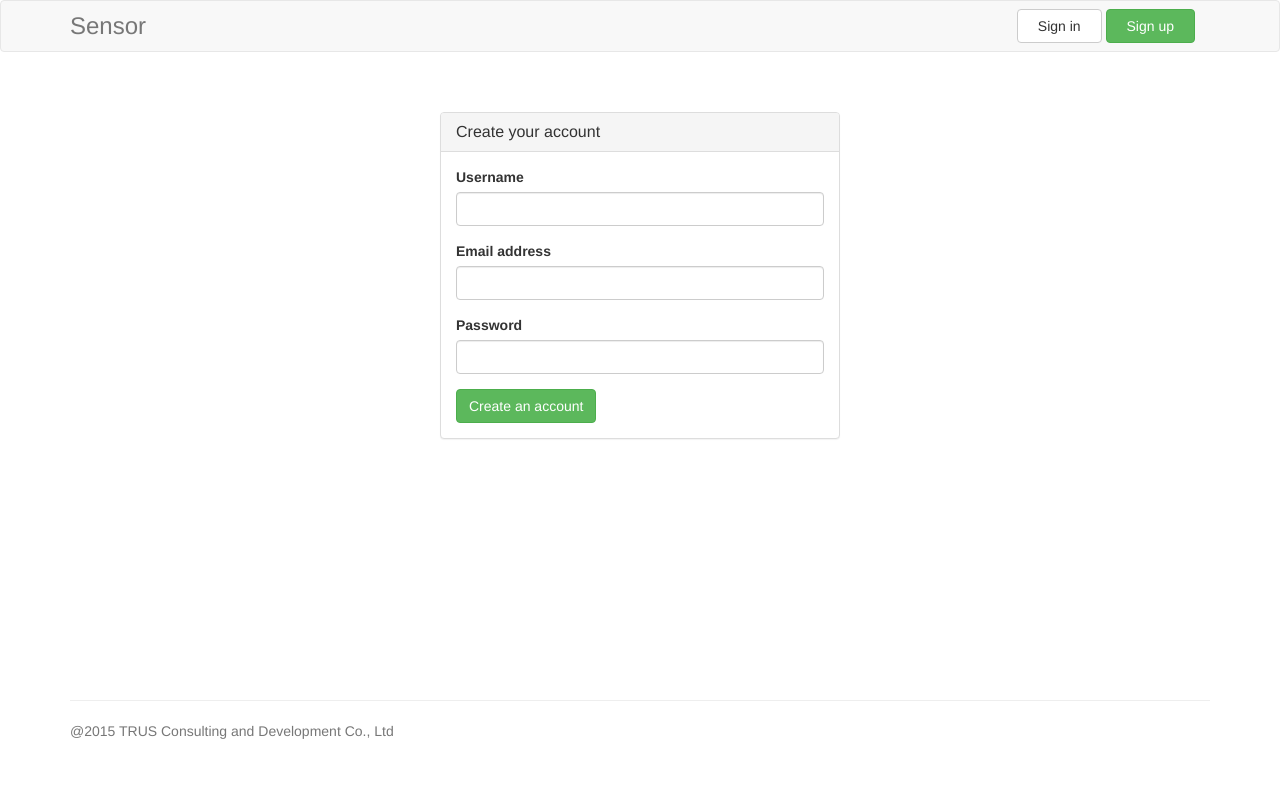
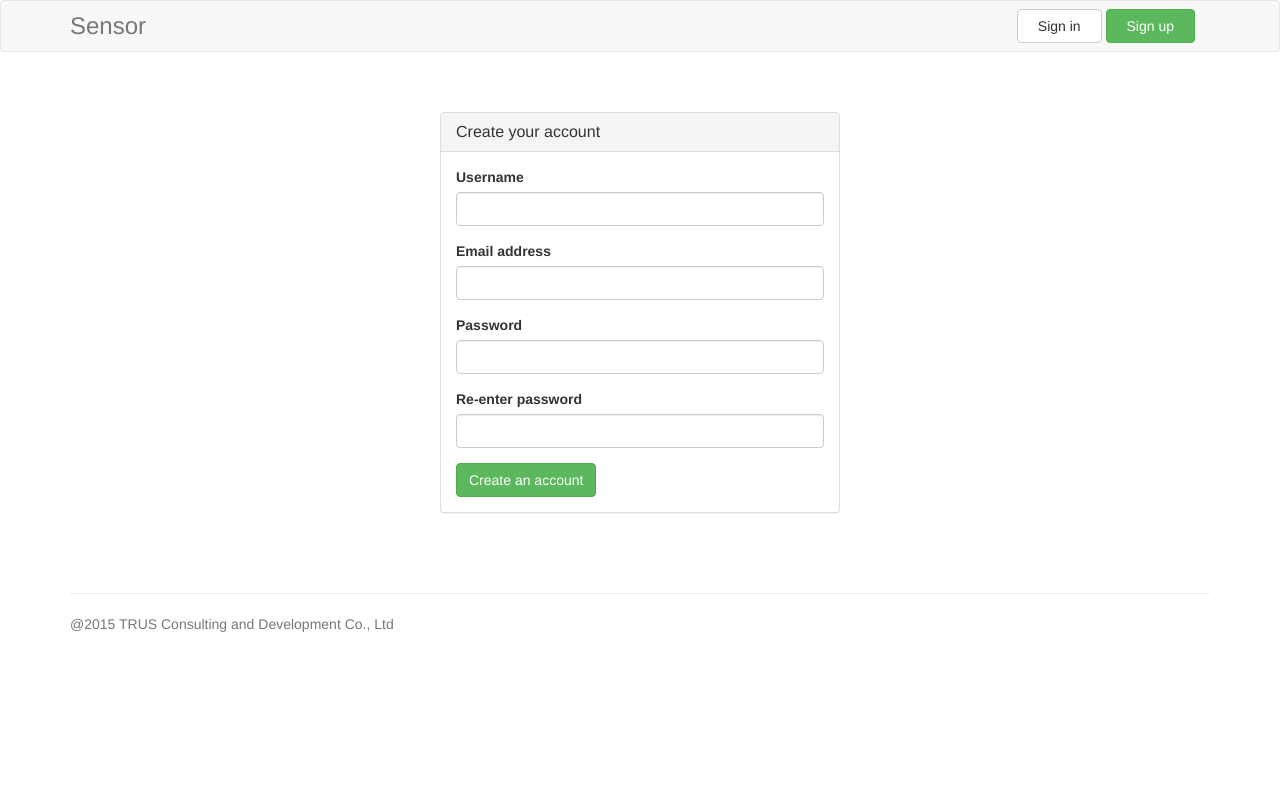
Before and after one commit to konba/become2hero, a Flask app: page /register in a window 1280 px wide. Run offline with Flask 2, Linux system fonts and the light colour scheme; some libraries are stand-ins or nearby versions.

Commit message:
edit css

```diff
--- a/static/styleoff.css
+++ b/static/styleoff.css
@@ -1,20 +1,3 @@
-/* Sticky footer styles
--------------------------------------------------- */
-html {
-  position: relative;
-  min-height: 100%;
-}
-body {
-  /* Margin bottom by footer height */
-  margin-bottom: 60px;
-}
-.footer {
-  position: absolute;
-  bottom: 0;
-  width: 100%;
-  /* Set the fixed height of the footer here */
-  height: 120px;
-}
 
 /* Login styles
 -------------------------------------------------- */
@@ -22,7 +5,7 @@ body {
 .form-signin{
 	width: 400px;
 	padding-top: 40px;
-	margin: 0 auto;
+	margin: 0 auto 60px;
 }
 
 .logo{
--- a/templates/baseoff.html
+++ b/templates/baseoff.html
@@ -1,7 +1,7 @@
 <!DOCTYPE html>
 <html lang="en">
 <head>
-  <title>TRUS Consulting</title>
+  <title>{% block title %} {% endblock %} - TRUS Consulting</title>
   <meta name="viewport" content="width=device-width,initial-scale-1.0">
 
   <link rel="stylesheet" href="https://maxcdn.bootstrapcdn.com/bootstrap/3.3.6/css/bootstrap.min.css" media="screen">
--- a/templates/index.html
+++ b/templates/index.html
@@ -1,4 +1,5 @@
 {% extends "baseon.html" %}
+{% block title %}Index{% endblock %}
 {% block content %}
 <style>
     .graph .axis {
--- a/templates/login.html
+++ b/templates/login.html
@@ -1,4 +1,5 @@
 {% extends "baseoff.html" %}
+{% block title %}Login{% endblock %}
 {% block content %}
 <div class="form-signin">
 	<div class="panel panel-default">
--- a/templates/register.html
+++ b/templates/register.html
@@ -1,4 +1,5 @@
 {% extends "baseoff.html" %}
+{% block title %}Register{% endblock %}
 {% block content %}
 <div class="form-signin">
 	<div class="panel panel-default">
@@ -19,6 +20,10 @@
 						<label for="InputUsername">Password</label>
 						<input type="password" name="password" class="form-control" value="{{request.form.password }}">
 					</div>
+					<div class="form-group">
+						<label for="InputUsername">Re-enter password</label>
+						<input type="password" name="password" class="form-control" value="{{request.form.password }}">
+					</div>
 					<button type="submit" class="btn btn-success">Create an account</button>
 				</form>
 		  </div>
--- a/templates/welcome.html
+++ b/templates/welcome.html
@@ -1,4 +1,5 @@
 {% extends "baseoff.html" %}
+{% block title %}Welcome{% endblock %}
 {% block content %}
 	<h1>Welcome to Sensor!</h1>
 	{% for post in posts %}
```
